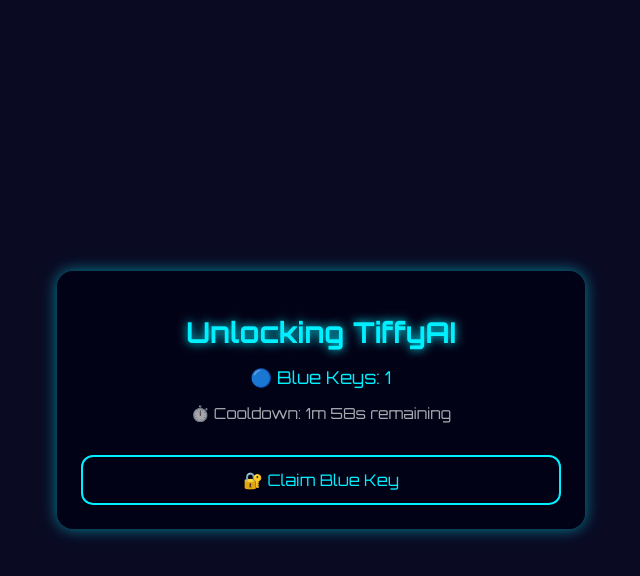
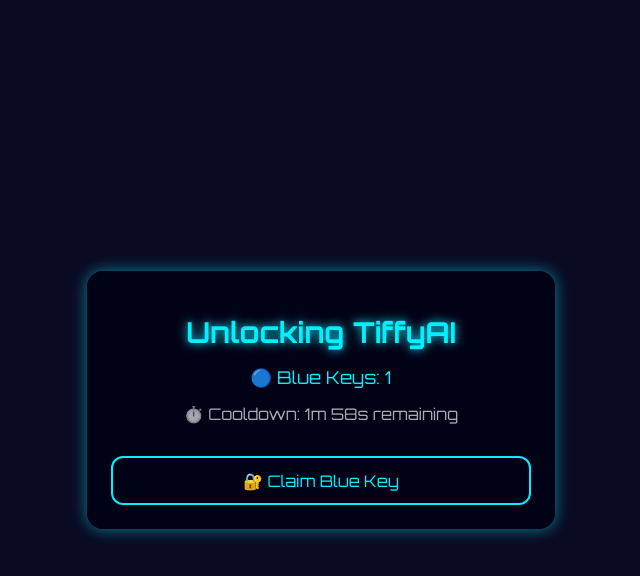
Before and after one commit to TiffyAI/Claim-Your-Keys, a plain HTML site: page index.html in a window 1280 px wide. Both pictures are taken after a click on the button "🔐 Claim Blue Key". Shown: the whole page, without its empty margins (319-959 px from the left). Drawn offline with Linux system fonts and the light colour scheme.

Commit message:
Update index.html

```diff
--- a/index.html
+++ b/index.html
@@ -16,15 +16,14 @@
       justify-content: center;
       align-items: center;
       min-height: 100vh;
-      overflow: hidden;
     }
     .glass {
       background: rgba(0, 0, 20, 0.75);
-      backdrop-filter: blur(12px);
+      backdrop-filter: blur(10px);
       border-radius: 16px;
       padding: 1.5rem;
       width: 90%;
-      max-width: 480px;
+      max-width: 420px;
       text-align: center;
       box-shadow: 0 0 15px #00f0ff88;
     }
@@ -38,7 +37,7 @@
       margin: 1rem 0;
     }
     .cooldown {
-      font-size: 0.95rem;
+      font-size: 1rem;
       color: #ffffffaa;
     }
     button {
@@ -50,9 +49,9 @@
       font-size: 1rem;
       border-radius: 12px;
       cursor: pointer;
-      transition: 0.3s ease;
       font-family: 'Orbitron', sans-serif;
       width: 100%;
+      transition: 0.3s ease;
     }
     button:hover {
       background: #00f0ff;
@@ -69,86 +68,87 @@
     <button id="claimButton">🔐 Claim Blue Key</button>
   </div>
 
-  <audio id="notifySound" src="key.wav" preload="auto"></audio>
+  <audio id="notifySound" src="key.mp3" preload="auto"></audio>
 
   <script>
-    const MS_COOLDOWN = 2 * 60 * 1000; // 2 minutes for testing
+    const COOLDOWN_MS = 2 * 60 * 1000; // 2 minutes for test
 
-    // Request notification permission on page load
-    if ('Notification' in window && Notification.permission !== 'granted') {
-      Notification.requestPermission();
-    }
-
-    const getWalletData = () => {
+    const walletKey = () => {
       const wallets = JSON.parse(localStorage.getItem('tiffy_wallets') || '{}');
-      const currentWallet = (window.ethereum?.selectedAddress || 'default').toLowerCase();
-      if (!wallets[currentWallet]) {
-        wallets[currentWallet] = { blueKeys: 0, lastClaim: 0 };
+      const wallet = (window.ethereum?.selectedAddress || 'default').toLowerCase();
+      if (!wallets[wallet]) {
+        wallets[wallet] = { blueKeys: 0, lastClaim: 0 };
         localStorage.setItem('tiffy_wallets', JSON.stringify(wallets));
       }
-      return { wallets, currentWallet };
+      return { wallets, wallet };
     };
 
     const updateUI = () => {
-      const { wallets, currentWallet } = getWalletData();
-      const data = wallets[currentWallet];
+      const { wallets, wallet } = walletKey();
+      const now = Date.now();
+      const data = wallets[wallet];
+
       document.getElementById('blueKeys').textContent = data.blueKeys;
-      const now = Date.now();
-      const remaining = Math.max(0, MS_COOLDOWN - (now - data.lastClaim));
 
-      const cooldownStatus = document.getElementById('cooldownStatus');
+      const remaining = Math.max(0, COOLDOWN_MS - (now - data.lastClaim));
       const btn = document.getElementById('claimButton');
+      const status = document.getElementById('cooldownStatus');
+
       if (remaining > 0) {
-        const mins = Math.floor(remaining / 60000);
-        const secs = Math.floor((remaining % 60000) / 1000);
-        cooldownStatus.textContent = `⏱️ Cooldown: ${mins}m ${secs}s remaining`;
+        const m = Math.floor(remaining / 60000);
+        const s = Math.floor((remaining % 60000) / 1000);
+        status.textContent = `⏱️ Cooldown: ${m}m ${s}s remaining`;
         btn.disabled = true;
       } else {
-        cooldownStatus.textContent = "✅ Ready to claim!";
+        status.textContent = "✅ Ready to claim!";
         btn.disabled = false;
       }
     };
 
-    const sendNotification = () => {
-      const icon = "Key.png";
-      const message = "🔔 Your blue key has just become available. You can Go Claim your TIFFY Tokens now.";
-
-      if (Notification.permission === "granted") {
-        new Notification("TiffyAI Reminder", {
-          body: message,
-          icon: icon
+    const triggerNotification = () => {
+      const sound = document.getElementById('notifySound');
+      if ('Notification' in window && Notification.permission === 'granted') {
+        new Notification("🔐 TiffyAI", {
+          body: "Your Blue Key is now ready to claim!",
+          icon: "Key.png"
         });
-        document.getElementById('notifySound').play().catch(e => {});
+        sound.play().catch(() => {});
       }
     };
 
     const scheduleNotification = () => {
-      if ('Notification' in window && Notification.permission === "granted") {
-        setTimeout(sendNotification, MS_COOLDOWN);
+      if ('Notification' in window && Notification.permission === 'granted') {
+        setTimeout(triggerNotification, COOLDOWN_MS);
       }
     };
 
     const claimKey = () => {
-      const { wallets, currentWallet } = getWalletData();
-      const data = wallets[currentWallet];
+      const { wallets, wallet } = walletKey();
       const now = Date.now();
+      const data = wallets[wallet];
 
-      if (now - data.lastClaim < MS_COOLDOWN) {
-        alert("⏳ Please wait for the cooldown to finish.");
+      if (now - data.lastClaim < COOLDOWN_MS) {
+        alert("⏳ Not ready yet!");
         return;
       }
 
       data.blueKeys += 1;
       data.lastClaim = now;
       localStorage.setItem('tiffy_wallets', JSON.stringify(wallets));
+      updateUI();
       scheduleNotification();
-      updateUI();
     };
 
     document.getElementById('claimButton').addEventListener('click', claimKey);
 
-    updateUI();
-    setInterval(updateUI, 1000);
+    // Request permission on load
+    window.addEventListener('load', () => {
+      if ('Notification' in window && Notification.permission !== 'granted') {
+        Notification.requestPermission();
+      }
+      updateUI();
+      setInterval(updateUI, 1000);
+    });
   </script>
 </body>
 </html>
```
